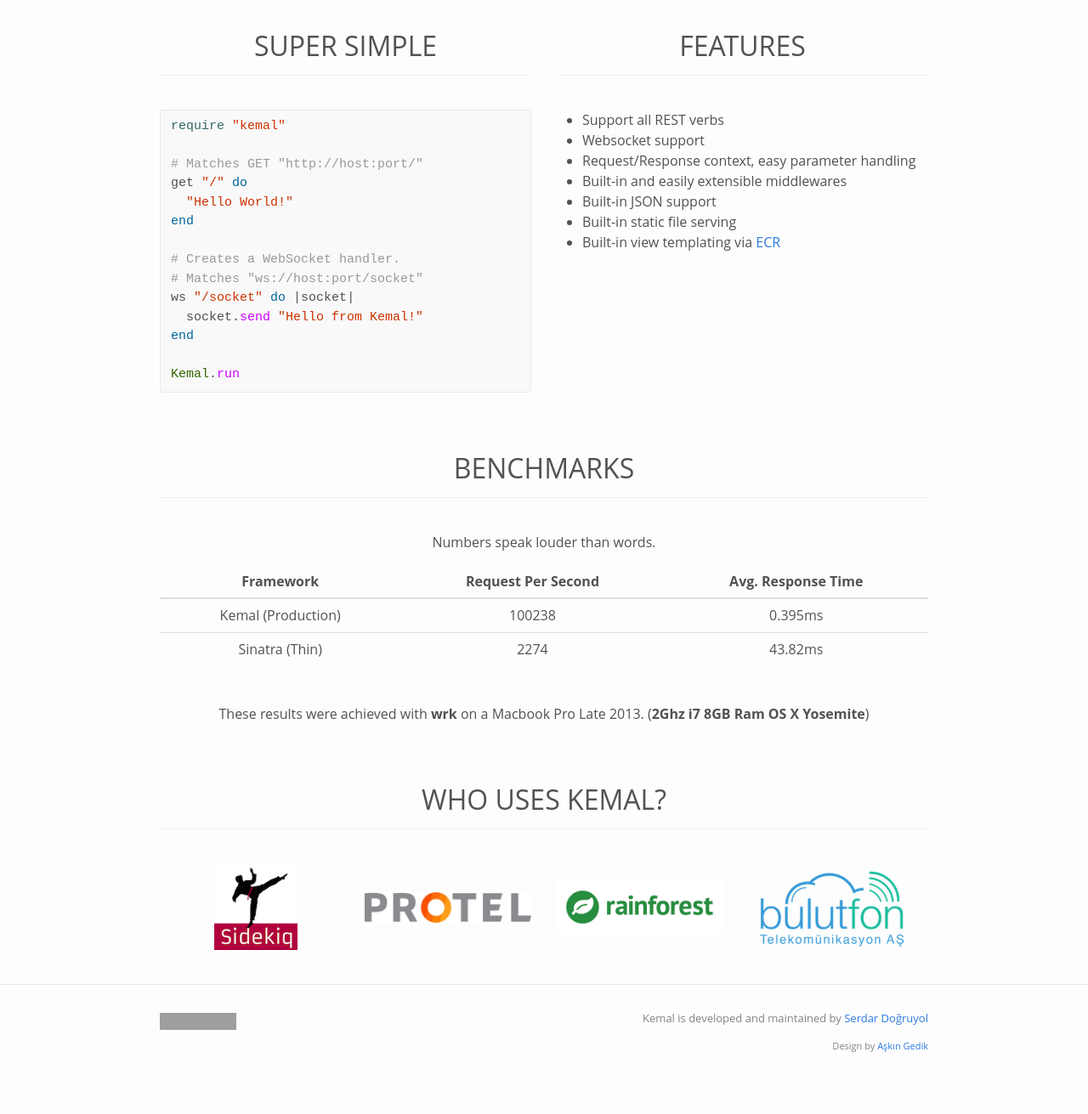
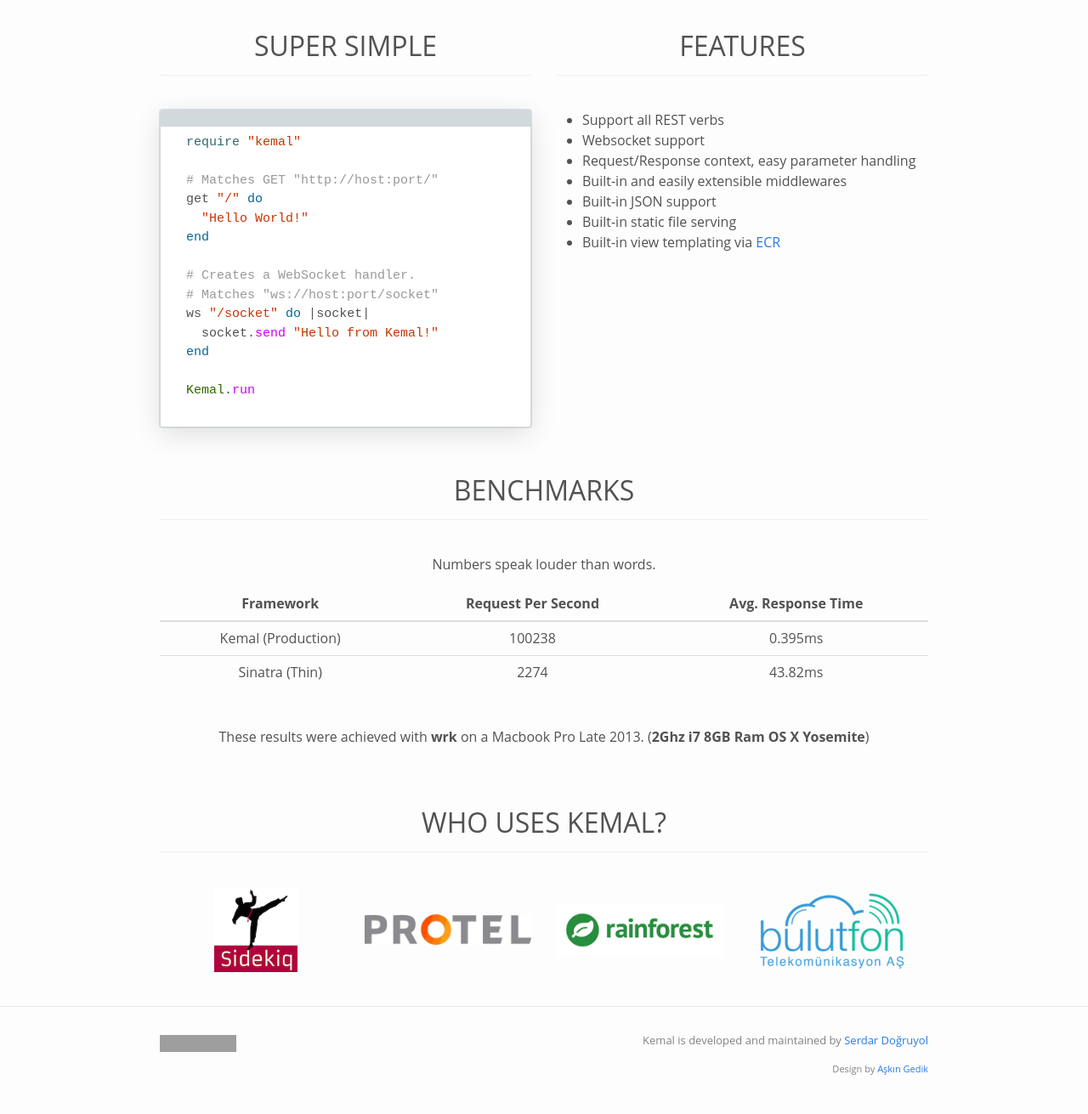
Before and after one commit to kemalcr/kemal, a Jekyll site: the page built from index.html, in a window 1280 px wide. Shown: the part 592-1903 px from the top of the page at 85% size. Built offline with Jekyll 4.4.1, drawn with Linux system fonts in a browser that asks for light colours; nearby versions of some CDN libraries; before the commit the page ends 1877 px from its top, so only the background shows below that; grey boxes are pictures that could not be loaded.

Commit message:
change code block style in index page

```diff
--- a/_sass/_layout.scss
+++ b/_sass/_layout.scss
@@ -328,6 +328,22 @@
 .block {
     margin-top: 40px;
 
+    .code_frame {
+        box-shadow: 0 0 0 1px rgba(0, 0, 0, 0.1), 0 8px 32px rgba(0, 0, 0, 0.12);
+        border: 1.3px solid #d1d9db;
+        border-top-width: 20px;
+        border-radius: 3px;
+
+        h1, h2, h3, h4, h5, h6, p, blockquote, pre, ul, ol, dl, figure {
+            margin-bottom: 0;
+        }
+
+        pre, code {
+            border: none;
+            background: white;
+        }
+    }
+
     h1 {
         text-align: center;
         text-transform: uppercase;
--- a/index.html
+++ b/index.html
@@ -24,6 +24,7 @@
     <div class="col-md-6">
       <h1>Super Simple</h1>
 
+<div class="code_frame">
   {% highlight ruby %}
   require "kemal"
 
@@ -40,6 +41,8 @@
 
   Kemal.run
   {% endhighlight %}
+</div>
+
     </div>
 
     <div class="col-md-6">
```
Lines whose indentation alone changed are shown as unchanged.
